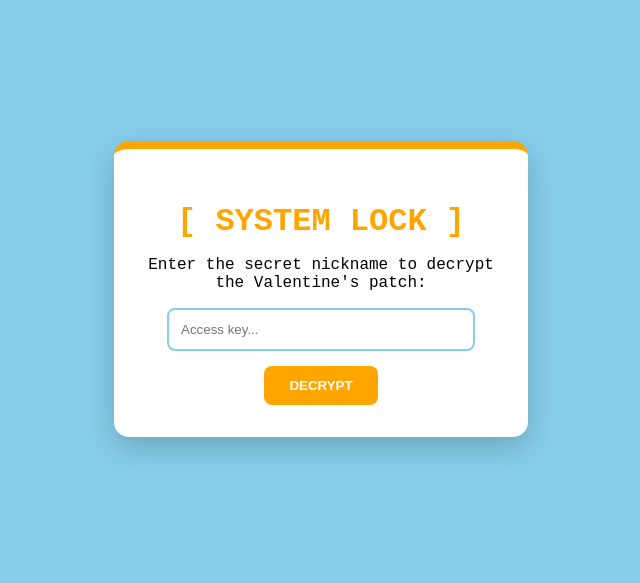
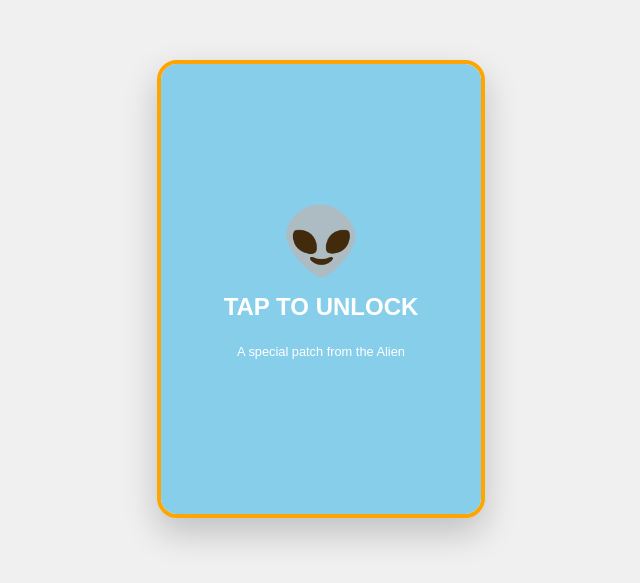
Before and after one commit to liciusanonymous092324-svg/valz-update, a plain HTML site: page index.html in a window 1280 px wide. Shown: the part 111-694 px from the top of the page, without its empty margins (319-959 px from the left). Drawn offline with Linux system fonts and the light colour scheme.

Commit message:
Change title and update styles for Valentine patch

```diff
--- a/index.html
+++ b/index.html
@@ -3,101 +3,61 @@
 <head>
     <meta charset="UTF-8">
     <meta name="viewport" content="width=device-width, initial-scale=1.0">
-    <title>Project Spark: Re-Installation</title>
+    <title>Alien's Valentine Patch</title>
     <style>
-        :root {
-            --sky-blue: #87CEEB;
-            --orange: #FFA500;
-            --yellow: #FFD700;
+        :root { --sky: #87CEEB; --orange: #FFA500; --yellow: #FFD700; }
+        body { background: #f0f0f0; font-family: 'Quicksand', sans-serif; display: flex; justify-content: center; align-items: center; height: 100vh; margin: 0; overflow: hidden; }
+
+        /* The Card Container */
+        .card { position: relative; width: 320px; height: 450px; background: white; border-radius: 20px; box-shadow: 0 15px 35px rgba(0,0,0,0.2); overflow: hidden; text-align: center; border: 4px solid var(--orange); }
+
+        /* The Message (Hidden Underneath) */
+        .message-layer { padding: 30px; display: flex; flex-direction: column; justify-content: center; height: 100%; box-sizing: border-box; }
+        .message-layer h2 { color: var(--orange); margin-top: 0; }
+        .message-layer p { color: #555; line-height: 1.6; font-size: 0.95rem; }
+
+        /* The Cover (The part she taps) */
+        .cover-layer { position: absolute; top: 0; left: 0; width: 100%; height: 100%; background: var(--sky); display: flex; flex-direction: column; justify-content: center; align-items: center; cursor: pointer; transition: opacity 1s, visibility 1s; z-index: 2; color: white; }
+        .cover-layer h1 { font-size: 1.5rem; margin-bottom: 10px; }
+        .heart-icon { font-size: 60px; animation: pulse 1.5s infinite; }
+
+        .btn { background: var(--orange); color: white; border: none; padding: 12px; border-radius: 10px; font-weight: bold; cursor: pointer; margin-top: 15px; text-decoration: none; display: inline-block; }
+
+        @keyframes pulse {
+            0% { transform: scale(1); }
+            50% { transform: scale(1.1); }
+            100% { transform: scale(1); }
         }
-        body {
-            background-color: var(--sky-blue);
-            font-family: 'Courier New', Courier, monospace;
-            display: flex;
-            justify-content: center;
-            align-items: center;
-            height: 100vh;
-            margin: 0;
-            overflow: hidden;
-        }
-        .card {
-            background: white;
-            padding: 2rem;
-            border-radius: 15px;
-            box-shadow: 0 10px 30px rgba(0,0,0,0.2);
-            text-align: center;
-            border-top: 8px solid var(--orange);
-            max-width: 350px;
-            z-index: 10;
-        }
-        h1 { color: var(--orange); margin-bottom: 1rem; }
-        .input-box {
-            padding: 12px;
-            width: 80%;
-            border: 2px solid var(--sky-blue);
-            border-radius: 8px;
-            margin-bottom: 15px;
-            outline: none;
-        }
-        .btn {
-            background: var(--orange);
-            color: white;
-            border: none;
-            padding: 12px 25px;
-            border-radius: 8px;
-            cursor: pointer;
-            font-weight: bold;
-            transition: 0.3s;
-        }
-        .btn:hover { background: #e69500; transform: scale(1.05); }
-        #hidden-content { display: none; }
-        .log-entry {
-            background: #fff9f0;
-            border-left: 4px solid var(--yellow);
-            padding: 10px;
-            margin: 10px 0;
-            font-size: 0.9rem;
-            text-align: left;
-        }
+
+        /* Class to hide the cover */
+        .hidden { opacity: 0; visibility: hidden; }
     </style>
 </head>
 <body>
 
-    <!-- Login Screen -->
-    <div class="card" id="login-screen">
-        <h1>[ SYSTEM LOCK ]</h1>
-        <p>Enter the secret nickname to decrypt the Valentine's patch:</p>
-        <input type="text" id="passkey" class="input-box" placeholder="Access key...">
-        <br>
-        <button class="btn" onclick="decrypt()">DECRYPT</button>
-    </div>
+    <div class="card">
+        <!-- THE COVER -->
+        <div class="cover-layer" id="cover" onclick="reveal()">
+            <div class="heart-icon">👽</div>
+            <h1>TAP TO UNLOCK</h1>
+            <p style="font-size: 0.8rem;">A special patch from the Alien</p>
+        </div>
 
-    <!-- Hidden Content -->
-    <div class="card" id="hidden-content">
-        <h1>V2.0 DEPLOYED 👽</h1>
-        <div class="log-entry">> Initializing memory logs... Success.</div>
-        <div class="log-entry">> Re-checking spark levels... Optimal.</div>
-        <div class="log-entry">> Distance detected: School A to School B. Status: Connection Stable.</div>
-        <p>I know I got bounced once, but I'm pushing this patch because you're worth the effort.</p>
-        <button class="btn" onclick="sendPatch()">SEND PATCH REQUEST</button>
+        <!-- THE MESSAGE -->
+        <div class="message-layer">
+            <h2>SURPRISE! 🧡</h2>
+            <p>I know things were buggy before, but I've updated my code. Distance between our schools is just a number; the spark is still here. Ready to 're-install' us? Happy Val's Day!</p>
+            <a href="https://wa.me🚀" class="btn">SEND PATCH REQUEST</a>
+        </div>
     </div>
 
     <script>
-        function decrypt() {
-            const input = document.getElementById('passkey').value.toLowerCase().trim();
-            if(input === 'alien') {
-                document.getElementById('login-screen').style.display = 'none';
-                document.getElementById('hidden-content').style.display = 'block';
-                document.body.style.backgroundColor = '#FFD700'; // Flash yellow on success
-                setTimeout(() => document.body.style.backgroundColor = '#87CEEB', 500);
-            } else {
-                alert("ACCESS DENIED. Incorrect credentials.");
-            }
-        }
-
-        function sendPatch() {
-            const msg = encodeURIComponent("System Update Received. The Alien is authorized. 👽");
-            window.location.href = `https://wa.me{msg}`;
+        function reveal() {
+            document.getElementById('cover').classList.add('hidden');
+            document.body.style.backgroundColor = '#FFA500'; // Flash orange background
+            setTimeout(() => {
+                document.body.style.backgroundColor = '#FFD700'; // Then stay Yellow
+            }, 1000);
         }
     </script>
 </body>
```
